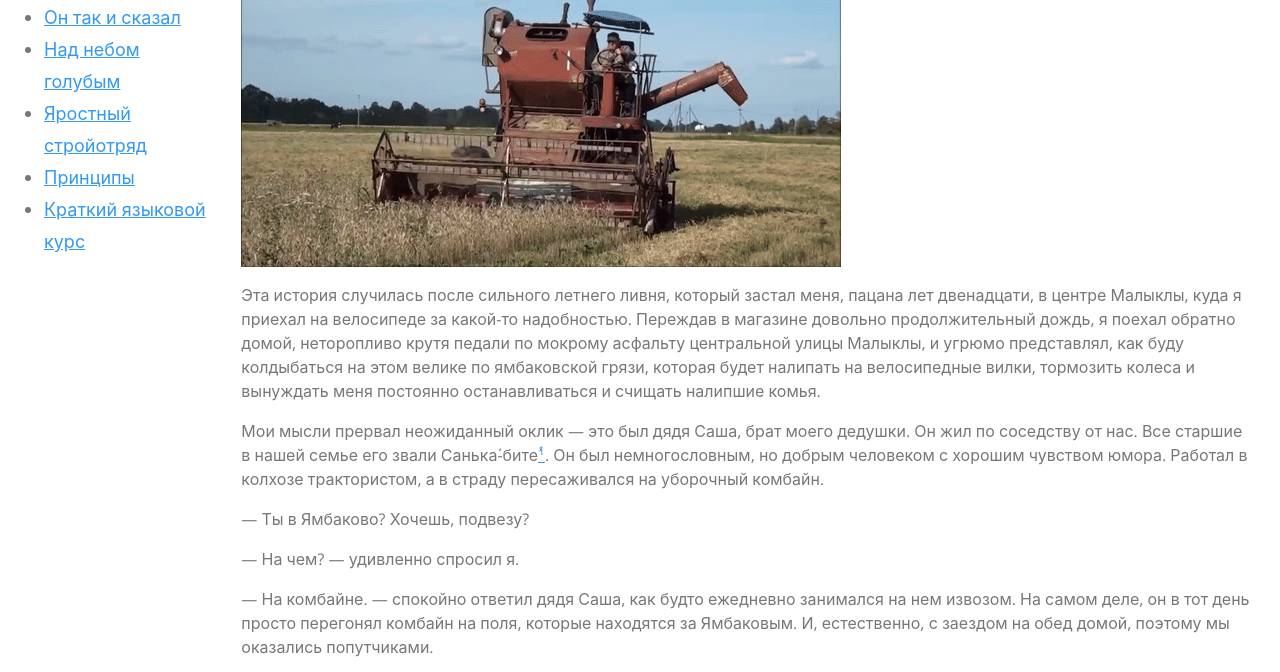
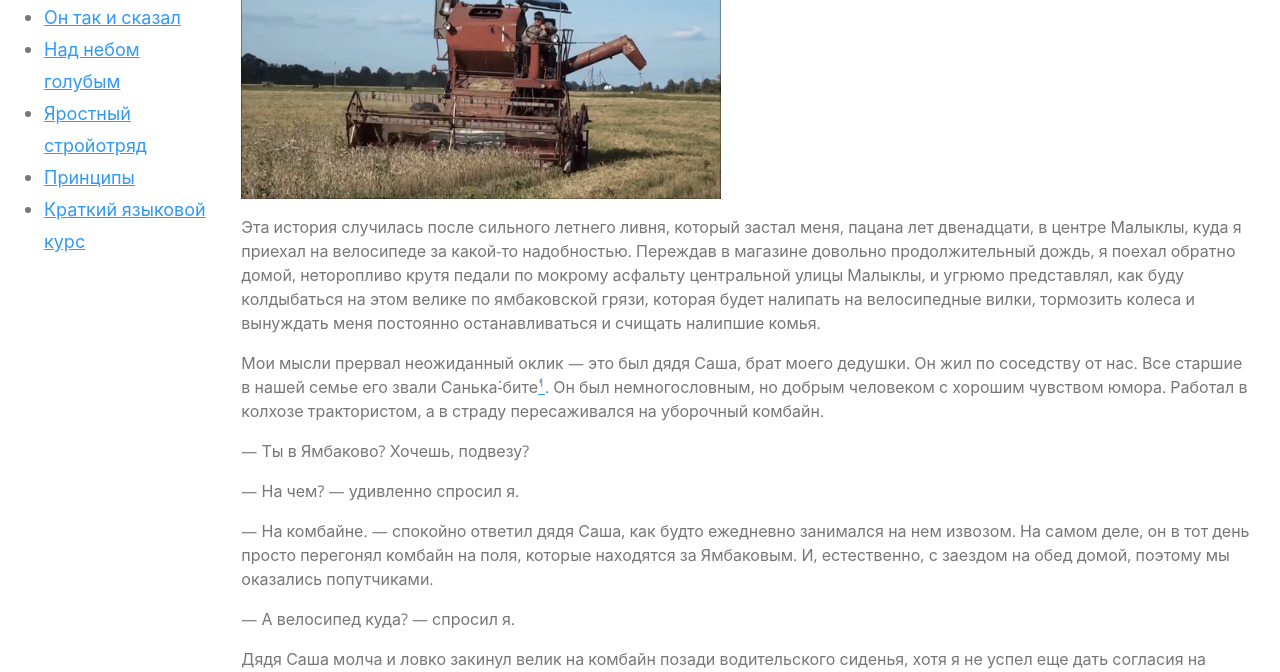
Before and after one commit to sedmark/memories, a plain HTML site: page docs/ch01/mem-combine_taxi.html in a window 1280 px wide. Shown: the part 217-889 px from the top of the page. Drawn offline with nearby package versions, Linux system fonts and the light colour scheme.

Commit message:
Корректировка размера изображения

```diff
--- a/docs/ch01/mem-combine_taxi.html
+++ b/docs/ch01/mem-combine_taxi.html
@@ -94,7 +94,7 @@
   <h1 class="title" id="ariaid-title1">Комбайн-такси</h1>
 
   <div class="body conbody">
-    <img class="image" src="img/sk4.gif" width="600">
+    <img class="image" src="img/sk4.gif" width="480">
     <p class="p">Эта история случилась после сильного летнего ливня, который застал меня, пацана лет
       двенадцати, в центре Малыклы, куда я приехал на велосипеде за какой-то надобностью. Переждав в
       магазине довольно продолжительный дождь, я поехал обратно домой, неторопливо крутя педали по
```
Also changed, not shown: 1 other file.
